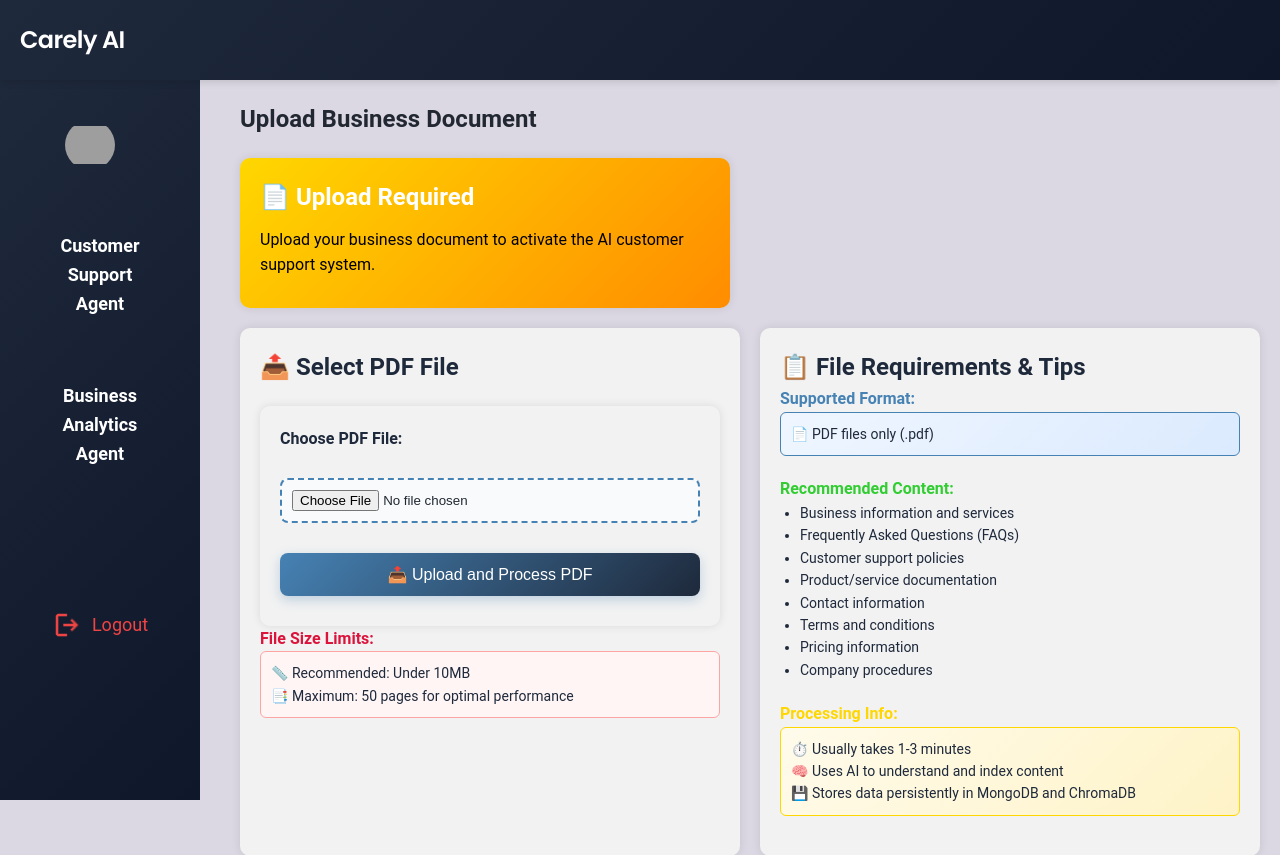
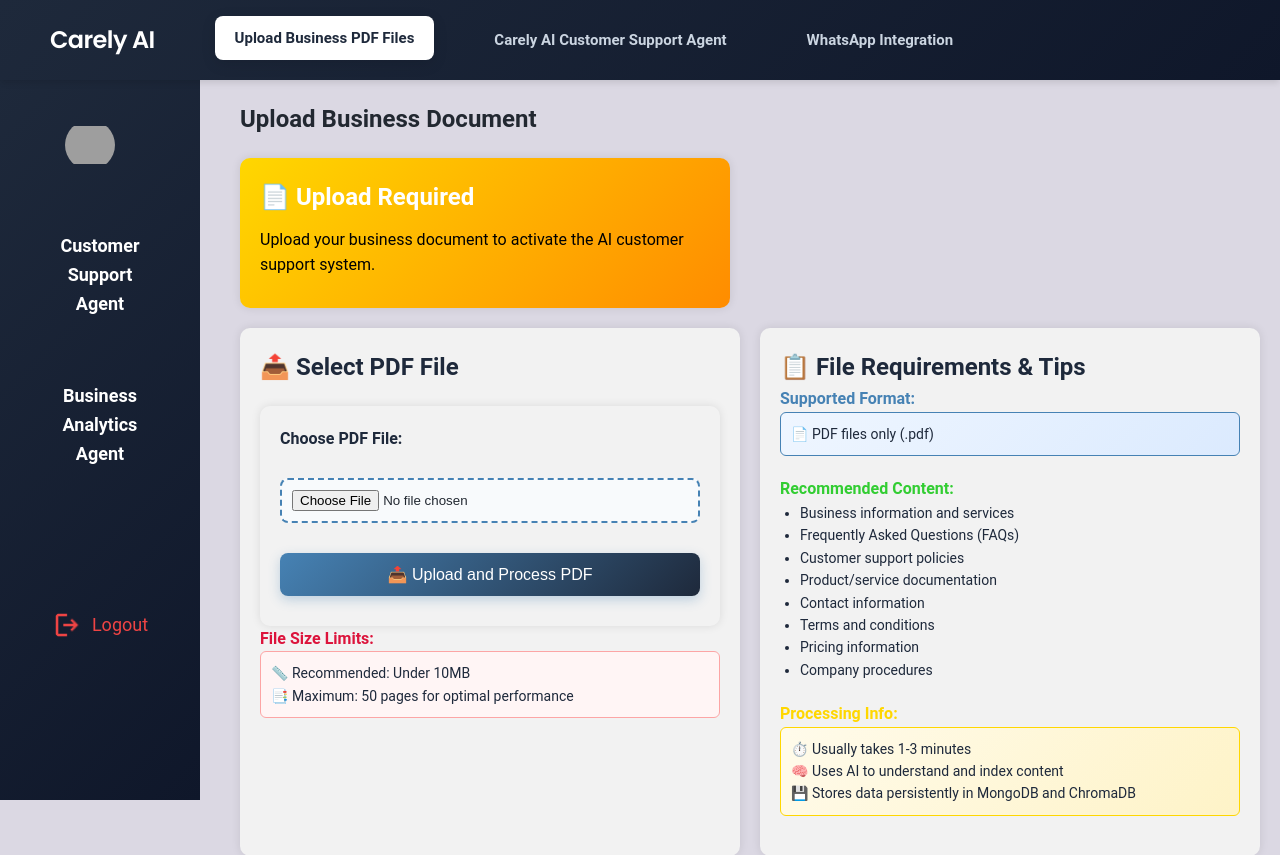
Before and after one commit to James-Muthama/Carely-AI, a Flask app: template Carely/app/templates/upload_pdf.html in a window 1280 px wide. Shown: the top 855 px of the page. Run offline with Flask 3, Linux system fonts and the light colour scheme; the template is opened without the code that fills it, so the values that code supplies are empty; parts of the project's set-up code (start-up, migrations or seed data) failed here and were passed over; grey boxes are pictures that could not be loaded.

Commit message:
Updated Whatsapp Integration, Chat Interface and Upload PDF frontend

```diff
--- a/Carely/app/templates/upload_pdf.html
+++ b/Carely/app/templates/upload_pdf.html
@@ -2,8 +2,16 @@
 
 {% block content %}
 
-    <header>
-        <a href="{{ url_for('main.homepage') }}"><h1>Carely AI</h1></a>
+    <header style="display: flex; justify-content: space-between; align-items: center; padding: 15px 50px; width: 100%; box-sizing: border-box; background-color: #1e293b;">
+        <a href="{{ url_for('main.homepage') }}" style="text-decoration: none;">
+            <h1 style="margin: 0; color: white; white-space: nowrap;">Carely AI</h1>
+        </a>
+
+        <div class="header-nav">
+            <a href="{{ url_for('rag.upload_file') }}" class="header-btn active-header-btn">Upload Business PDF Files</a>
+            <a href="{{ url_for('rag.chat_interface') }}" class="header-btn">Carely AI Customer Support Agent</a>
+            <a href="{{ url_for('whatsapp_integration.whatsapp_integration_page') }}" class="header-btn">WhatsApp Integration</a>
+        </div>
     </header>
 
     <div id="left_column">
@@ -32,7 +40,6 @@
             <p id="welcome">Upload Business Document</p>
         </div>
 
-        <!-- Flash Messages -->
         {% with messages = get_flashed_messages(with_categories=true) %}
             {% if messages %}
                 <div class="flash-container">
@@ -52,7 +59,6 @@
             {% endif %}
         {% endwith %}
 
-        <!-- System Status Overview -->
         {% if rag_ready %}
             <div class="content-box" style="background: linear-gradient(135deg, #32CD32 0%, #228B22 100%); color: white; margin-bottom: 20px;">
                 <h2 style="color: white; margin-top: 0;">✅ System Ready!</h2>
@@ -73,9 +79,7 @@
             </div>
         {% endif %}
 
-        <!-- Container for side-by-side boxes -->
         <div style="margin-bottom: 20px; display: flex; align-items: stretch; gap: 20px;">
-            <!-- Upload Form -->
             <div class="content-box" style="margin-right: 0; width: calc(50% - 10px);">
                 <h2 style="color: #1e293b;">📤 Select PDF File</h2>
                 <form method="POST" enctype="multipart/form-data" class="upload-form" id="upload-form">
@@ -105,7 +109,6 @@
                     </div>
                 </div>
 
-                <!-- Upload Progress (Hidden by default) -->
                 <div id="upload-progress" style="display: none; margin-top: 20px;">
                     <div style="background: linear-gradient(135deg, #f8fafc 0%, #e2e8f0 100%); border-radius: 8px; padding: 20px; text-align: center; border: 1px solid #cbd5e1;">
                         <div style="font-size: 24px; margin-bottom: 10px;">⚙️</div>
@@ -118,7 +121,6 @@
                 </div>
             </div>
 
-            <!-- File Requirements -->
             <div class="content-box" style="width: calc(50% - 10px);">
                 <h2 style="color: #1e293b;">📋 File Requirements & Tips</h2>
 
@@ -154,9 +156,7 @@
             </div>
         </div>
 
-        <!-- Container for side-by-side boxes -->
         <div style="margin-bottom: 20px; display: flex; align-items: stretch; gap: 20px;">
-            <!-- Existing Documents Section -->
             {% if existing_documents %}
                 <div class="content-box">
                     <h2 style="color: #1e293b;">📚 Your Processed Documents</h2>
@@ -195,7 +195,6 @@
                 </div>
             {% endif %}
 
-            <!-- Current Status -->
             {% if rag_ready %}
                 <div class="content-box">
                     <h2 style="color: #1e293b;">🎯 Next Steps</h2>
@@ -231,7 +230,6 @@
             {% endif %}
         </div>
 
-        <!-- System Health Modal (Hidden by default) -->
         <div id="health-modal" style="display: none; position: fixed; top: 0; left: 0; width: 100%; height: 100%; background: rgba(0,0,0,0.7); z-index: 1000;">
             <div style="position: absolute; top: 50%; left: 50%; transform: translate(-50%, -50%); background: white; padding: 30px; border-radius: 10px; max-width: 700px; width: 90%; max-height: 80%; overflow-y: auto; box-shadow: 0 20px 25px -5px rgba(0, 0, 0, 0.1);">
                 <h3 style="margin-top: 0; color: #1e293b;">🩺 System Health Check</h3>
@@ -240,7 +238,6 @@
             </div>
         </div>
 
-        <!-- Uploaded Documents Modal (Hidden by default) -->
         <div id="documents-modal" style="display: none; position: fixed; top: 0; left: 0; width: 100%; height: 100%; background: rgba(0,0,0,0.7); z-index: 1000;">
             <div style="position: absolute; top: 50%; left: 50%; transform: translate(-50%, -50%); background: white; padding: 30px; border-radius: 10px; max-width: 800px; width: 90%; max-height: 80%; overflow-y: auto; box-shadow: 0 20px 25px -5px rgba(0, 0, 0, 0.1);">
                 <h3 style="margin-top: 0; color: #1e293b;">📄 All Uploaded Documents</h3>
@@ -294,7 +291,6 @@
                                                 </div>
                                             {% endif %}
 
-                                            <!-- Delete Button -->
                                             <div style="margin-top: 15px; padding-top: 15px; border-top: 1px solid #e5e7eb; text-align: right;">
                                                 <button onclick="confirmDeleteDocument('{{ doc.file_name }}')"
                                                         style="background: linear-gradient(135deg, #DC143C 0%, #B91C1C 100%); color: white; border: none; padding: 8px 16px; border-radius: 5px; cursor: pointer; font-size: 13px; display: flex; align-items: center; gap: 6px; margin-left: auto; box-shadow: 0 2px 6px rgba(220, 20, 60, 0.3);"
@@ -332,7 +328,6 @@
             </div>
         </div>
 
-        <!-- Delete Confirmation Modal -->
         <div id="delete-confirm-modal" style="display: none; position: fixed; top: 0; left: 0; width: 100%; height: 100%; background: rgba(0,0,0,0.8); z-index: 1001;">
             <div style="position: absolute; top: 50%; left: 50%; transform: translate(-50%, -50%); background: white; padding: 30px; border-radius: 10px; max-width: 500px; width: 90%; box-shadow: 0 20px 25px -5px rgba(0, 0, 0, 0.1);">
                 <div style="text-align: center;">
@@ -365,6 +360,68 @@
         </div>
 
     </div>
+
+    <style>
+        /* --- HEADER NAV STYLES --- */
+        .header-nav {
+            display: flex;
+            flex: 1;
+            justify-content: flex-start;
+            padding-left: 60px;
+            gap: 40px;
+            align-items: center;
+        }
+
+        .header-btn {
+            padding: 10px 20px;
+            border-radius: 8px;
+            text-decoration: none;
+            font-size: 15px;
+            font-weight: 600;
+            color: #cbd5e1;
+            background-color: transparent;
+            transition: all 0.3s ease;
+            text-align: center;
+        }
+
+        .active-header-btn {
+            background-color: #ffffff !important;
+            color: #1e293b !important;
+            box-shadow: 0 4px 15px rgba(0, 0, 0, 0.1);
+            transform: translateY(-2px);
+        }
+
+        .header-btn:hover {
+            background-color: #ffffff !important;
+            color: #1e293b !important;
+            box-shadow: 0 4px 15px rgba(0, 0, 0, 0.1);
+            transform: translateY(-2px);
+        }
+
+        .header-nav:hover .active-header-btn:not(:hover) {
+            background-color: transparent !important;
+            color: #cbd5e1 !important;
+            box-shadow: none !important;
+            transform: none !important;
+        }
+
+        @media (max-width: 1024px) {
+            .header-nav {
+                gap: 20px;
+                padding-left: 30px;
+            }
+            .header-btn {
+                font-size: 13px;
+                padding: 8px 12px;
+            }
+        }
+
+        @media (max-width: 768px) {
+            .header-nav {
+                display: none;
+            }
+        }
+    </style>
 
     <script>
         let uploadInProgress = false;
--- a/Carely/app/templates/whatsapp_integration.html
+++ b/Carely/app/templates/whatsapp_integration.html
@@ -9,7 +9,7 @@
         <div class="header-nav">
             <a href="{{ url_for('rag.upload_file') }}" class="header-btn">Upload Business PDF Files</a>
             <a href="{{ url_for('rag.chat_interface') }}" class="header-btn">Carely AI Customer Support Agent</a>
-            <a href="#" class="header-btn active-header-btn">WhatsApp Integration</a>
+            <a href="{{ url_for('main.whatsapp_integration') }}" class="header-btn active-header-btn">WhatsApp Integration</a>
         </div>
     </header>
 
```
Also changed, not shown: Carely/app/templates/chat_interface.html (renamed from Carely/app/templates/chat.html, +72 -14 lines).
